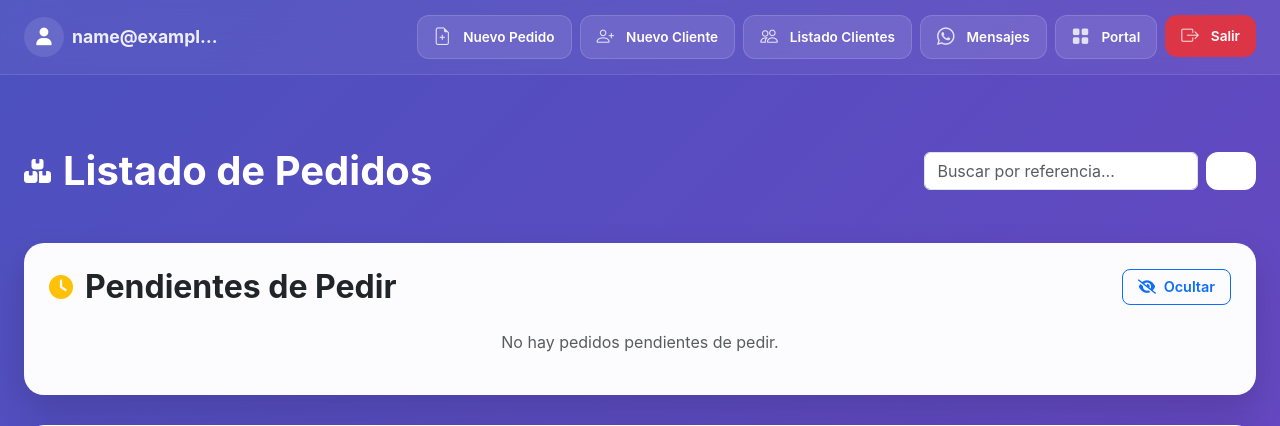
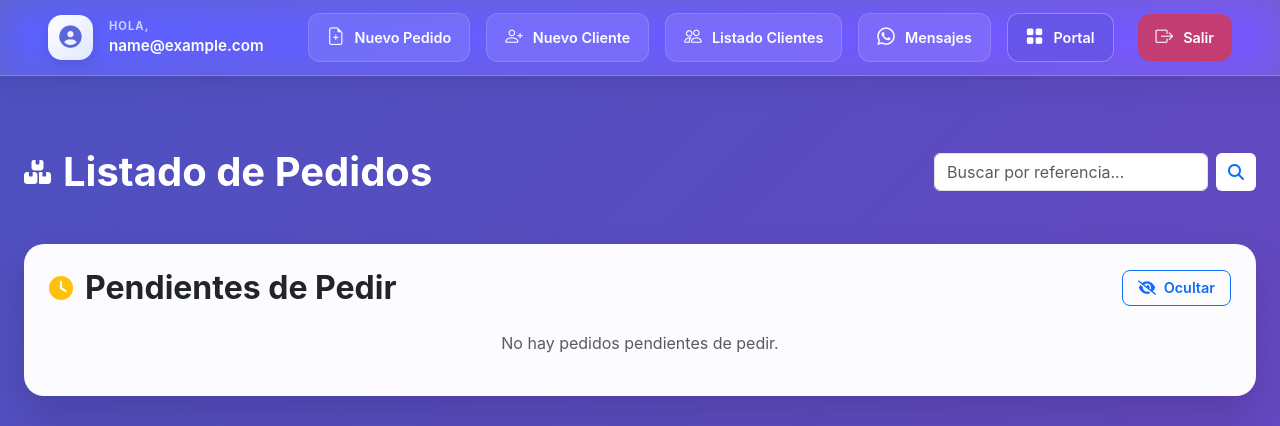
Before and after one commit to mikeld/optikamaldeojoplatform, a PHP site: page /pedidos/views/listado_pedidos.php in a window 1280 px wide. Shown: the top 426 px of the page. Run offline with PHP 8.4, Linux system fonts and the light colour scheme; the visitor is signed in with stand-in values (Sample User, id 1); data that the repository does not hold is empty; some libraries are stand-ins or nearby versions.

Commit message:
Modernized Pedidos UI - Vibrant Edition and Role-based Logic

```diff
--- a/pedidos/assets/css/style.css
+++ b/pedidos/assets/css/style.css
@@ -23,55 +23,78 @@ body {
     color: var(--text-main);
 }
 
-/* Navbar Modernization */
-.navbar {
-    background: rgba(255, 255, 255, 0.05) !important;
-    backdrop-filter: blur(15px);
-    -webkit-backdrop-filter: blur(15px);
-    border-bottom: 1px solid rgba(255, 255, 255, 0.1);
-    padding: 12px 0;
+/* Navbar Modernization - Vibrant Edition */
+.navbar.main-header {
+    background: rgba(255, 255, 255, 0.12) !important;
+    backdrop-filter: blur(20px) saturate(180%);
+    -webkit-backdrop-filter: blur(20px) saturate(180%);
+    border-bottom: 1px solid rgba(255, 255, 255, 0.2);
+    padding: 10px 0;
+    box-shadow: 0 4px 30px rgba(0, 0, 0, 0.1);
 }
 
-.navbar-brand {
-    font-weight: 700;
-    font-size: 1.1rem;
-    color: white !important;
+.user-avatar-shell {
+    width: 45px;
+    height: 45px;
+    background: linear-gradient(135deg, #ffffff 0%, #e0e7ff 100%);
+    border-radius: 14px;
+    display: flex;
+    align-items: center;
+    justify-content: center;
+    color: var(--primary-color);
+    font-size: 1.4rem;
+    box-shadow: 0 4px 12px rgba(0, 0, 0, 0.1);
 }
 
-.navbar-brand span {
-    max-width: 150px;
-    display: inline-block;
+.navbar-user-welcome {
+    font-size: 0.7rem;
+    color: rgba(255, 255, 255, 0.7);
+    text-transform: uppercase;
+    letter-spacing: 1px;
+    font-weight: 700;
+}
+
+.navbar-user-email {
+    font-size: 0.95rem;
+    color: white;
+    font-weight: 600;
+    max-width: 200px;
     overflow: hidden;
     text-overflow: ellipsis;
-    white-space: nowrap;
-    vertical-align: bottom;
-    opacity: 0.9;
 }
 
-.btn-nav {
+.btn-nav-modern {
+    background: rgba(255, 255, 255, 0.1);
+    border: 1px solid rgba(255, 255, 255, 0.15);
+    color: white !important;
     border-radius: 12px;
-    padding: 8px 16px;
-    font-weight: 600;
-    font-size: 0.85rem;
-    transition: all 0.3s cubic-bezier(0.4, 0, 0.2, 1);
-    border: 1px solid rgba(255, 255, 255, 0.15);
-    background: rgba(255, 255, 255, 0.1);
-    color: white !important;
+    padding: 10px 18px;
     display: flex;
     align-items: center;
-    gap: 8px;
+    gap: 10px;
+    font-size: 0.9rem;
+    font-weight: 600;
+    transition: all 0.3s cubic-bezier(0.4, 0, 0.2, 1);
 }
 
-.btn-nav:hover {
-    background: rgba(255, 255, 255, 0.2);
-    border-color: rgba(255, 255, 255, 0.4);
-    transform: translateY(-2px);
-    color: white !important;
+.btn-nav-modern:hover {
+    background: white;
+    color: var(--primary-color) !important;
+    transform: translateY(-3px);
+    box-shadow: 0 8px 20px rgba(0, 0, 0, 0.2);
 }
 
-.btn-nav i {
+.btn-nav-modern i {
     font-size: 1.1rem;
-    opacity: 0.8;
+}
+
+.portal-link {
+    background: rgba(76, 81, 191, 0.3);
+    border-color: rgba(255, 255, 255, 0.3);
+}
+
+.hover-scale:hover {
+    transform: scale(1.05);
 }
 
 /* Modern Cards */
--- a/pedidos/views/header.php
+++ b/pedidos/views/header.php
@@ -32,16 +32,19 @@ $acciones_navbar = $acciones_navbar ?? [];
 <body>
 
   <!-- NAVBAR -->
-  <nav class="navbar navbar-expand-xl navbar-dark">
-    <div class="container-fluid px-lg-4">
+  <nav class="navbar navbar-expand-xl navbar-dark main-header">
+    <div class="container-fluid px-lg-5">
       <!-- Logo y Email del Usuario -->
       <a class="navbar-brand d-flex align-items-center" href="#">
-        <div class="bg-white bg-opacity-10 p-2 rounded-circle me-2 d-flex align-items-center justify-content-center" style="width: 40px; height: 40px;">
-            <i class="fas fa-user text-white"></i>
+        <div class="user-avatar-shell me-3">
+            <i class="fas fa-user-circle"></i>
         </div>
-        <span title="<?= htmlspecialchars($_SESSION['usuario_email'] ?? '') ?>">
-            <?= htmlspecialchars($_SESSION['usuario_email'] ?? '') ?>
-        </span>
+        <div class="d-none d-md-block">
+            <div class="navbar-user-welcome">Hola,</div>
+            <div class="navbar-user-email" title="<?= htmlspecialchars($_SESSION['usuario_email'] ?? '') ?>">
+                <?= htmlspecialchars($_SESSION['usuario_email'] ?? '') ?>
+            </div>
+        </div>
       </a>
 
       <!-- Toggle móvil -->
@@ -51,39 +54,44 @@ $acciones_navbar = $acciones_navbar ?? [];
               aria-controls="navbarNav"
               aria-expanded="false"
               aria-label="Toggle navigation">
-        <i class="fas fa-bars text-white"></i>
+        <i class="fas fa-bars fa-lg text-white"></i>
       </button>
 
       <!-- Enlaces -->
       <div class="collapse navbar-collapse" id="navbarNav">
-        <ul class="navbar-nav ms-auto gap-2">
+        <ul class="navbar-nav ms-auto gap-3 align-items-center mt-3 mt-xl-0">
           <?php foreach ($acciones_navbar as $accion): ?>
             <li class="nav-item">
-              <a class="btn btn-nav"
+              <a class="btn btn-nav-modern"
                  href="<?= htmlspecialchars($accion['url']) ?>">
-                <i class="bi <?= htmlspecialchars($accion['icono']) ?> me-1"></i>
-                <?= htmlspecialchars($accion['nombre']) ?>
+                <i class="bi <?= htmlspecialchars($accion['icono']) ?>"></i>
+                <span><?= htmlspecialchars($accion['nombre']) ?></span>
               </a>
             </li>
           <?php endforeach; ?>
 
           <?php if ($is_admin): ?>
             <li class="nav-item">
-              <a class="btn btn-nav" href="gestionar_mensajes.php">
-                <i class="bi bi-whatsapp me-1"></i> Mensajes
+              <a class="btn btn-nav-modern" href="gestionar_mensajes.php">
+                <i class="bi bi-whatsapp"></i>
+                <span>Mensajes</span>
               </a>
             </li>
           <?php endif; ?>
 
-          <li class="nav-item">
-            <a class="btn btn-nav" href="../../home.php">
-              <i class="bi bi-grid-fill me-1"></i> Portal
-            </a>
-          </li>
+          <?php if ($_SESSION['usuario_rol'] !== 'empleado'): ?>
+            <li class="nav-item">
+                <a class="btn btn-nav-modern portal-link" href="../../home.php">
+                <i class="bi bi-grid-fill"></i>
+                <span>Portal</span>
+                </a>
+            </li>
+          <?php endif; ?>
 
-          <li class="nav-item">
-            <a class="btn btn-nav bg-danger border-0" href="../../logout.php">
-              <i class="bi bi-box-arrow-right me-1"></i> Salir
+          <li class="nav-item ms-lg-2">
+            <a class="btn btn-nav-modern bg-danger bg-opacity-75 border-0 hover-scale" href="../../logout.php">
+              <i class="bi bi-box-arrow-right"></i>
+              <span>Salir</span>
             </a>
           </li>
         </ul>
```
Also changed, not shown: other parts of pedidos/assets/css/style.css (+20 -15 lines), home.php (+7 -0 lines), index.php (+13 -3 lines).
